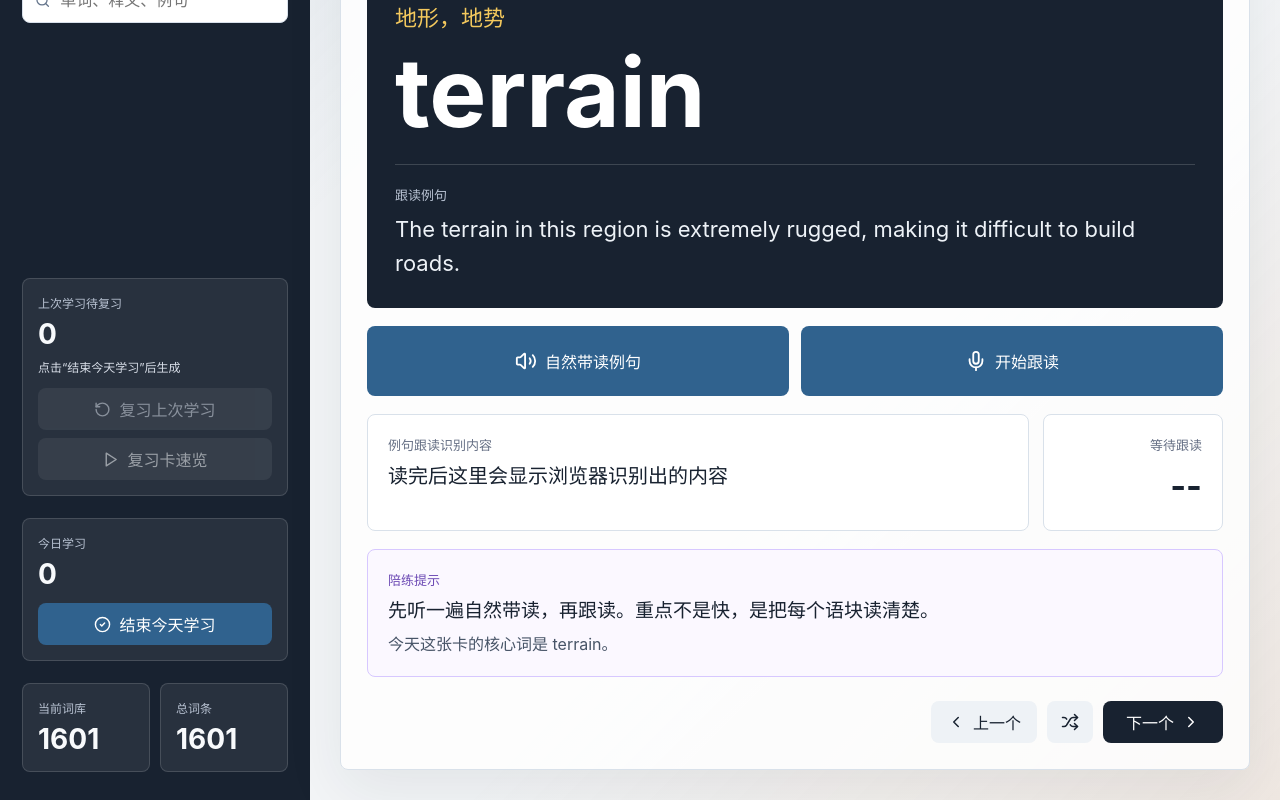
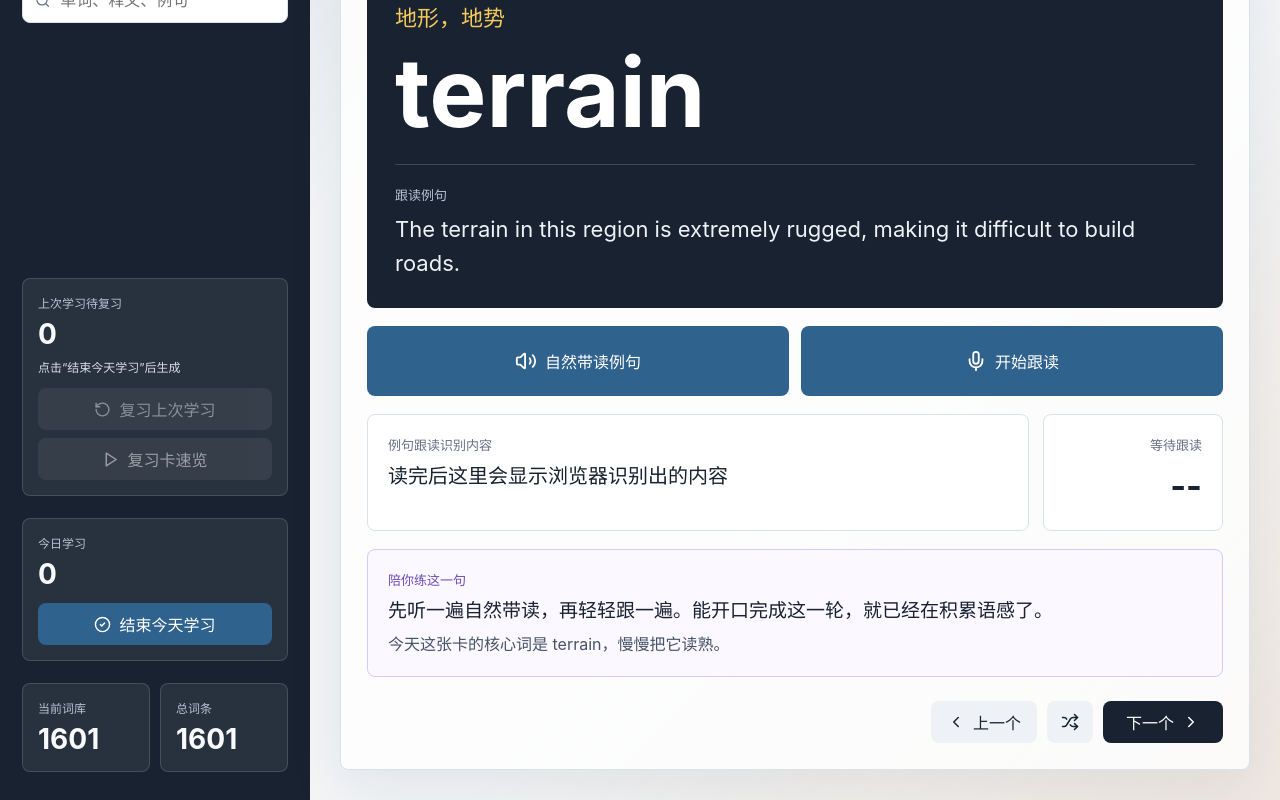
Before and after one commit to johnirving6666sgp/english-bao, a React (Vite) app: page / in a window 1280 px wide. Shown: the part 335-1135 px from the top of the page. Built offline with nearby package versions, Linux system fonts and the light colour scheme.

Commit message:
Make shadowing coach more encouraging

```diff
--- a/src/main.jsx
+++ b/src/main.jsx
@@ -94,29 +94,29 @@ const getCoachTone = (score) => {
 const getRepeatCoach = (score, entry) => {
   if (score === null) {
     return {
-      title: '陪练提示',
-      message: '先听一遍自然带读，再跟读。重点不是快，是把每个语块读清楚。',
-      tip: `今天这张卡的核心词是 ${entry.term}。`
+      title: '陪你练这一句',
+      message: '先听一遍自然带读，再轻轻跟一遍。能开口完成这一轮，就已经在积累语感了。',
+      tip: `今天这张卡的核心词是 ${entry.term}，慢慢把它读熟。`
     };
   }
   if (score >= 90) {
     return {
-      title: '这一句很稳',
-      message: '识别结果已经很接近原句。下一遍可以试着更自然地连起来，不要一个词一个词断开。',
-      tip: `保留这个节奏，${entry.term} 已经进入可输出状态。`
+      title: '这一遍很漂亮',
+      message: '读得很顺，已经有进入句子节奏的感觉了。保持这个状态，继续往下一张走就好。',
+      tip: `${entry.term} 这张卡已经很熟了，明天复习时会更轻松。`
     };
   }
   if (score >= 75) {
     return {
-      title: '已经接近了',
-      message: '整体方向对了。再跟读一遍时，把重音放在句子的关键词上，尾音收清楚。',
-      tip: `可以特别留意 ${entry.term} 在句子里的位置。`
+      title: '这一遍已经不错',
+      message: '你已经把句子读出来了，这就是有效练习。再来一遍时，只要比刚才更放松一点就好。',
+      tip: `${entry.term} 已经被你碰到一次了，再重复一次会更稳。`
     };
   }
   return {
-    title: '这句值得慢练',
-    message: '先不用追求完整复现。把例句拆成两三段，每段跟读清楚后再连起来。',
-    tip: '点击自然带读例句，听完一个语块就暂停在脑子里复述。'
+    title: '先完成就很好',
+    message: '这一句有点挑战，但你已经开始练了。先跟着声音走一遍，不急着读完美。',
+    tip: `把 ${entry.term} 先读顺，句子会一点点跟上来。`
   };
 };
 
```
